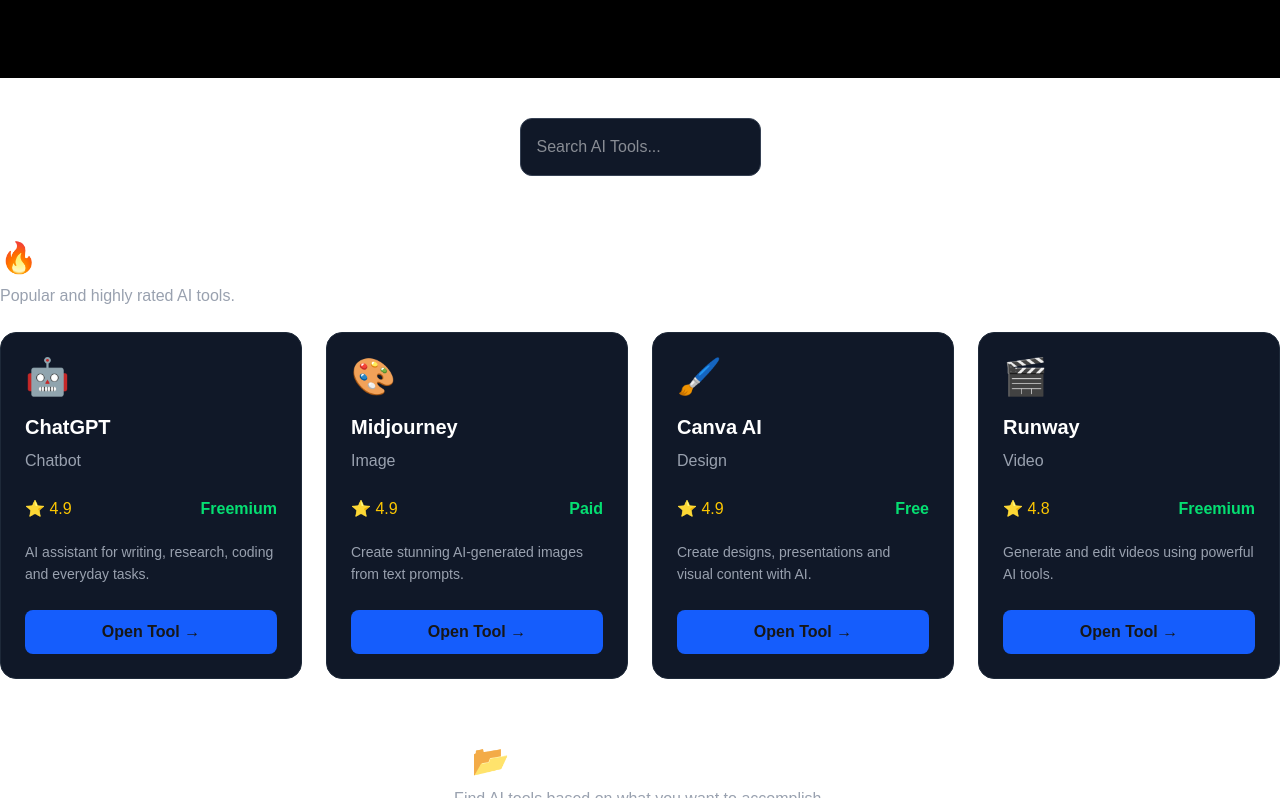
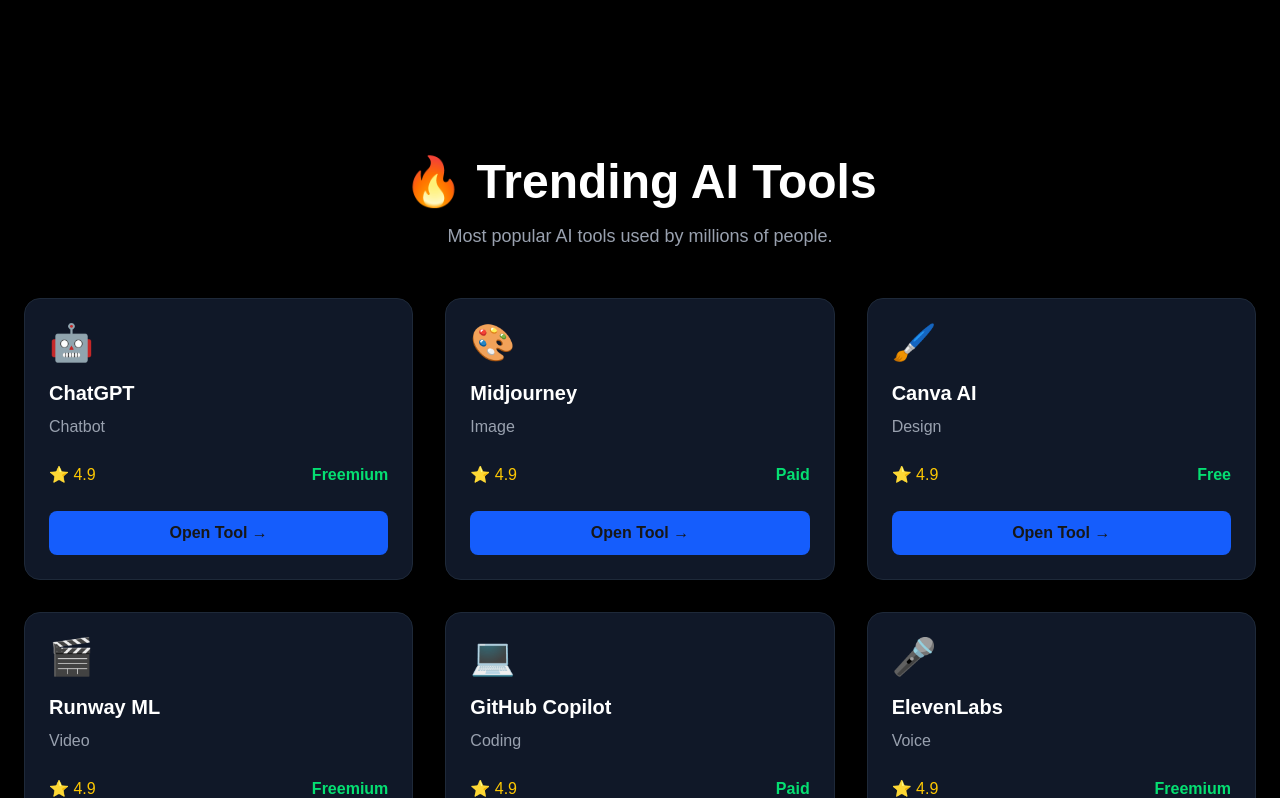
Before and after one commit to pankj00p00-dotcom/ai-tools, a Next.js app: page / in a window 1280 px wide. Shown: the part 1322-2120 px from the top of the page. Built offline with nearby package versions, Linux system fonts and the light colour scheme.

Commit message:
Improve homepage structure

```diff
--- a/app/page.tsx
+++ b/app/page.tsx
@@ -8,13 +8,11 @@ import LatestTools from "./components/LatestTools";
 import Stats from "./components/Stats";
 import Testimonials from "./components/Testimonials";
 import WhyChoose from "./components/WhyChoose";
-import ToolSearch from "./components/ToolSearch";
 export default function Home() {
   return (
     <>
       <Navbar />
       <Hero />
-      <ToolSearch />
       <Trending />
       <Categories />
       <Collections />
```
